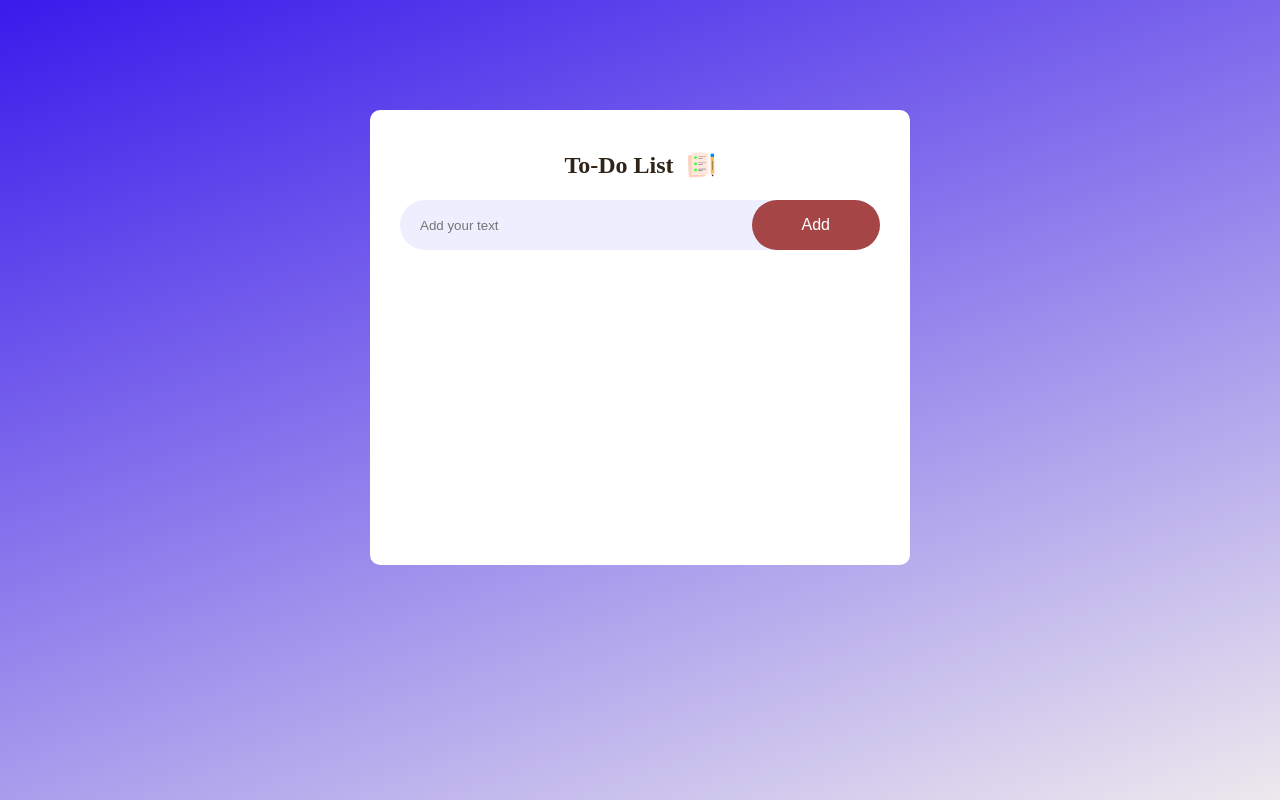
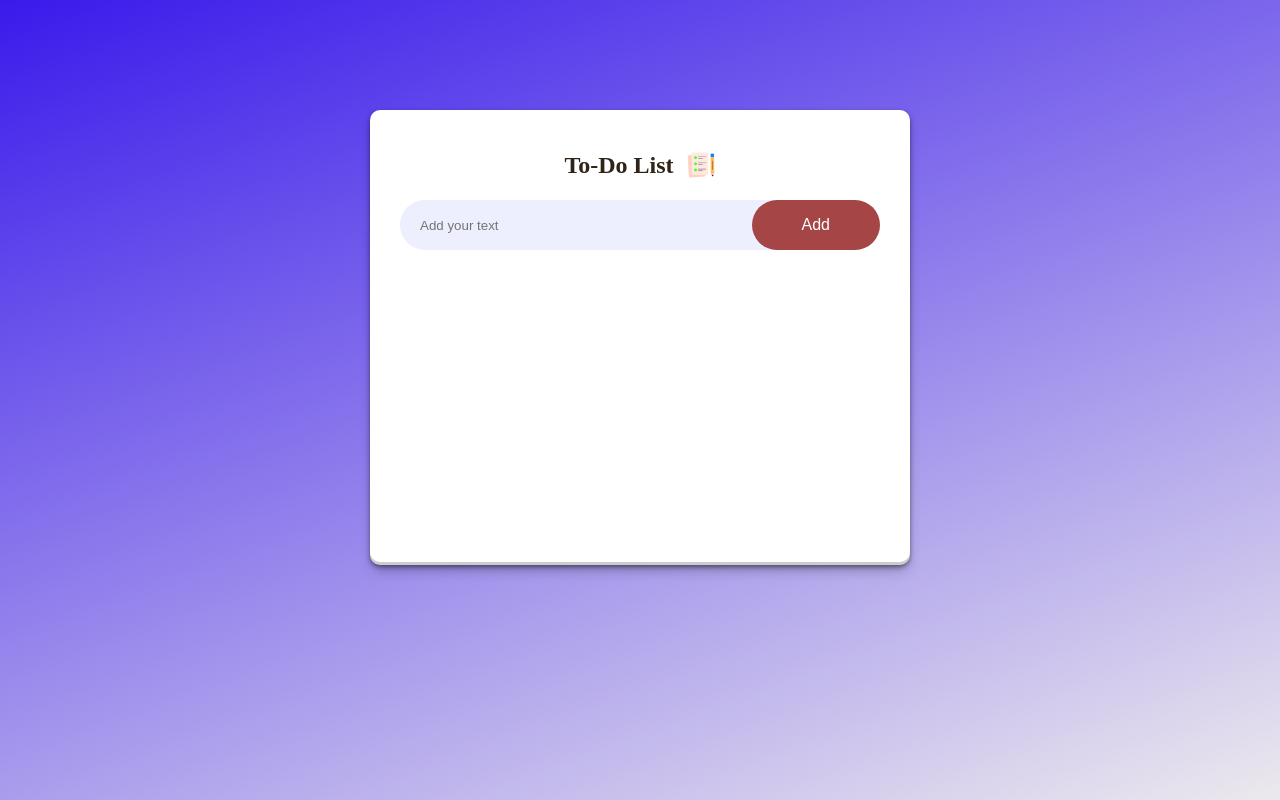
Before and after one commit to shreyaskamble1612/To-Do-list, a plain HTML site: page index.html in a window 1280 px wide. In both pictures the pointer is over the element 640 px from the left and 337 px from the top of the page. Drawn offline with Linux system fonts and the light colour scheme.

Commit message:
second commit

```diff
--- a/style.css
+++ b/style.css
@@ -19,6 +19,9 @@
     margin: 100px auto 20px;
     padding: 40px 30px 40px;
     border-radius: 10px;
+}
+.to-do-app:hover{
+    box-shadow: rgba(0, 0, 0, 0.4) 0px 2px 4px, rgba(0, 0, 0, 0.3) 0px 7px 13px -3px, rgba(0, 0, 0, 0.2) 0px -3px 0px inset;
 }
 
 
@@ -67,6 +70,7 @@ ul li{
     user-select: none;
     cursor: pointer;
     position: relative;
+
 
 }
 
```
